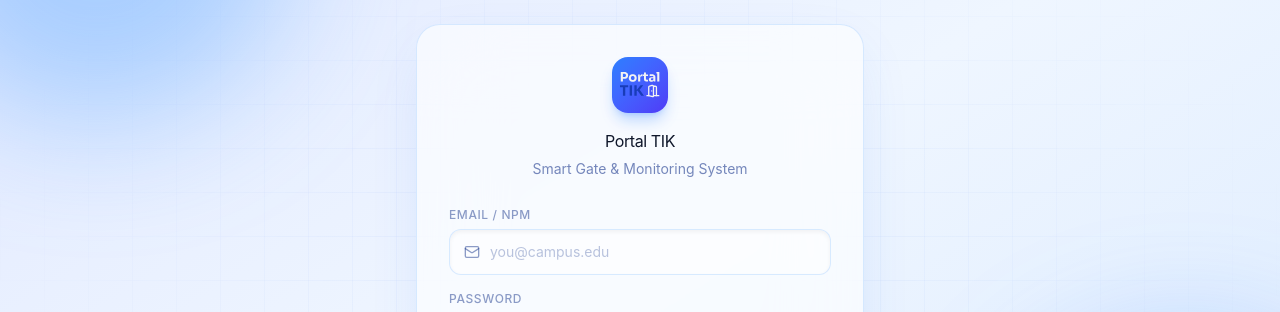
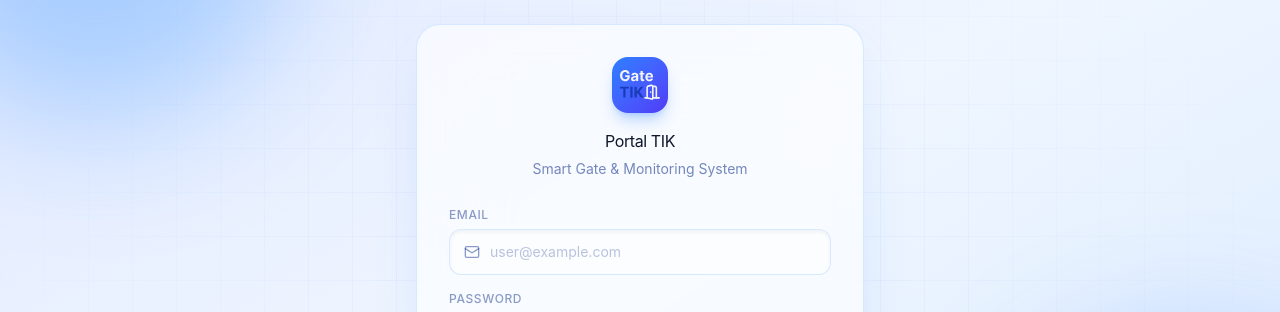
Before and after one commit to kite1412/gate-tik-fe, a React (Vite) app: page /login in a window 1280 px wide. Shown: the part 160-472 px from the top of the page. Built offline with nearby package versions, Linux system fonts and the light colour scheme; no server answers; the HTML template or start-up script is replaced by a standard one.

Commit message:
Add gate-tik icon SVG and update references in Sidebar and LoginPage

```diff
--- a/src/components/Sidebar.jsx
+++ b/src/components/Sidebar.jsx
@@ -1,31 +1,22 @@
 import { AnimatePresence, motion } from 'motion/react';
-import {
-  LayoutDashboard,
-  Video,
-  Car,
-  Users,
-  ScrollText,
-  PhoneCall,
-  LogOut,
-  X,
-} from 'lucide-react';
+import { LayoutDashboard, Video, Car, Users, ScrollText, PhoneCall, LogOut, X } from 'lucide-react';
 import { NavLink } from 'react-router-dom';
 import { useNavigate } from 'react-router-dom';
 
 const navItems = [
   { path: '/dashboard', label: 'Dashboard', icon: <LayoutDashboard className="h-4 w-4" /> },
   // { path: '/gate-control', label: 'Gate Control', icon: <DoorOpen className="h-4 w-4" /> },
-  { path: '/cctv', label: 'CCTV Monitoring', icon: <Video className="h-4 w-4" /> },
-  { path: '/parking', label: 'Parking Management', icon: <Car className="h-4 w-4" /> },
-  { path: '/users', label: 'User Management', icon: <Users className="h-4 w-4" /> },
-  { path: '/logs', label: 'Access Logs', icon: <ScrollText className="h-4 w-4" /> },
-  { path: '/intercom', label: 'Visitor Intercom', icon: <PhoneCall className="h-4 w-4" /> },
+  { path: '/cctv', label: 'Monitoring CCTV', icon: <Video className="h-4 w-4" /> },
+  { path: '/parking', label: 'Manajemen Parkir', icon: <Car className="h-4 w-4" /> },
+  { path: '/users', label: 'Manajemen Pengguna', icon: <Users className="h-4 w-4" /> },
+  { path: '/logs', label: 'Log Akses', icon: <ScrollText className="h-4 w-4" /> },
+  { path: '/intercom', label: 'Intercom', icon: <PhoneCall className="h-4 w-4" /> },
   // { path: '/settings', label: 'Settings', icon: <Settings className="h-4 w-4" /> },
 ];
 
 function SidebarContent({ dark, user, onLogout, onClose, showHeader = true }) {
   const displayName = user?.full_name || user?.name || 'User';
-  const email = user?.email || 'user@campus.edu';
+  const email = user?.email || 'user@example.com';
   const initial = displayName.charAt(0) || 'U';
   const navigate = useNavigate();
 
@@ -34,7 +25,7 @@ function SidebarContent({ dark, user, onLogout, onClose, showHeader = true }) {
       {showHeader ? (
         <div className="mb-7 flex items-center gap-2.5">
           <div className="grid h-9 w-9 p-1 place-items-center rounded-xl bg-linear-to-br from-blue-500 to-indigo-600 text-white shadow-lg shadow-blue-500/30">
-            <img src="/app-icon.svg" alt="Logo" />
+            <img src="/gate-tik-icon.svg" alt="Logo" />
           </div>
           <div>
             <p className="tracking-tight">{import.meta.env.VITE_APP_NAME}</p>
@@ -143,7 +134,7 @@ export function Sidebar({ dark, user, onLogout, isOpen, onClose }) {
               <div className="mb-6 flex items-center justify-between">
                 <div className="flex items-center gap-2.5">
                   <div className="p-1 grid h-9 w-9 place-items-center rounded-xl bg-linear-to-br from-blue-500 to-indigo-600 text-white shadow-lg shadow-blue-500/30">
-                    <img src="/app-icon.svg" alt="Logo" />
+                    <img src="/gate-tik-icon.svg" alt="Logo" />
                   </div>
                   <div>
                     <p className="tracking-tight">{import.meta.env.VITE_APP_NAME}</p>
--- a/src/pages/LoginPage.jsx
+++ b/src/pages/LoginPage.jsx
@@ -97,7 +97,7 @@ export default function LoginPage() {
                 dark ? 'shadow-blue-500/40' : 'shadow-blue-500/30 text-white'
               }`}
             >
-              <img src="/app-icon.svg" alt="Logo" />
+              <img src="/gate-tik-icon.svg" alt="Logo" />
             </div>
             <h1 className="tracking-tight">{import.meta.env.VITE_APP_NAME}</h1>
             <p className={`mt-1.5 text-sm ${dark ? 'text-white/60' : 'text-blue-900/60'}`}>
@@ -106,7 +106,7 @@ export default function LoginPage() {
           </div>
 
           <form onSubmit={submit} className="space-y-4">
-            <Field icon={<Mail className="h-4 w-4" />} label="Email / NPM" dark={dark}>
+            <Field icon={<Mail className="h-4 w-4" />} label="Email" dark={dark}>
               <input
                 type="text"
                 value={email}
@@ -116,7 +116,7 @@ export default function LoginPage() {
                     ? 'placeholder:text-white/30 text-white'
                     : 'placeholder:text-blue-900/30 text-slate-900'
                 }`}
-                placeholder="you@campus.edu"
+                placeholder="user@example.com"
                 required
               />
             </Field>
```
Also changed, not shown: public/gate-tik-icon.svg (added).
